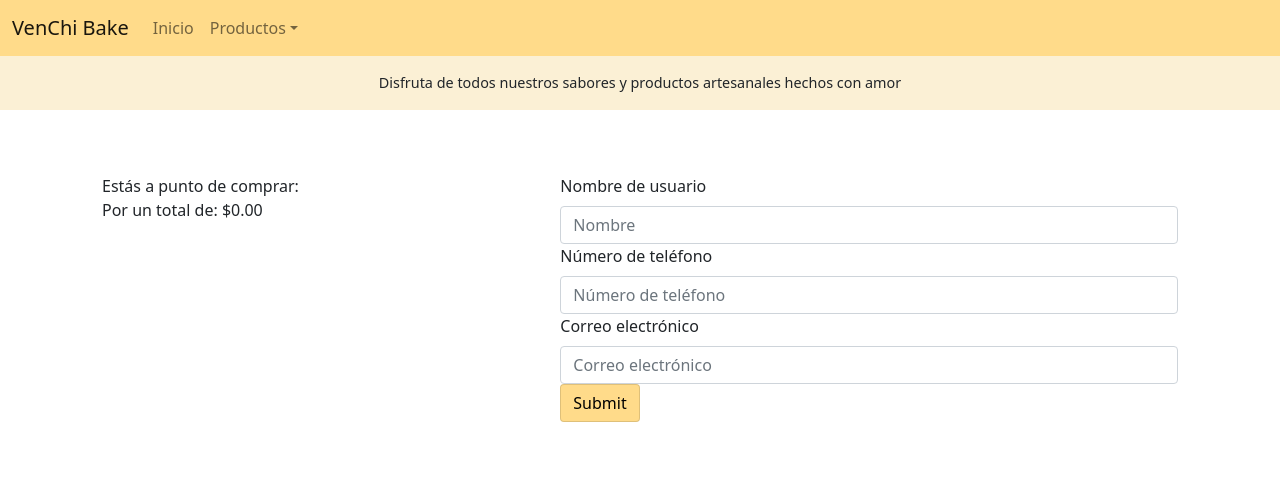
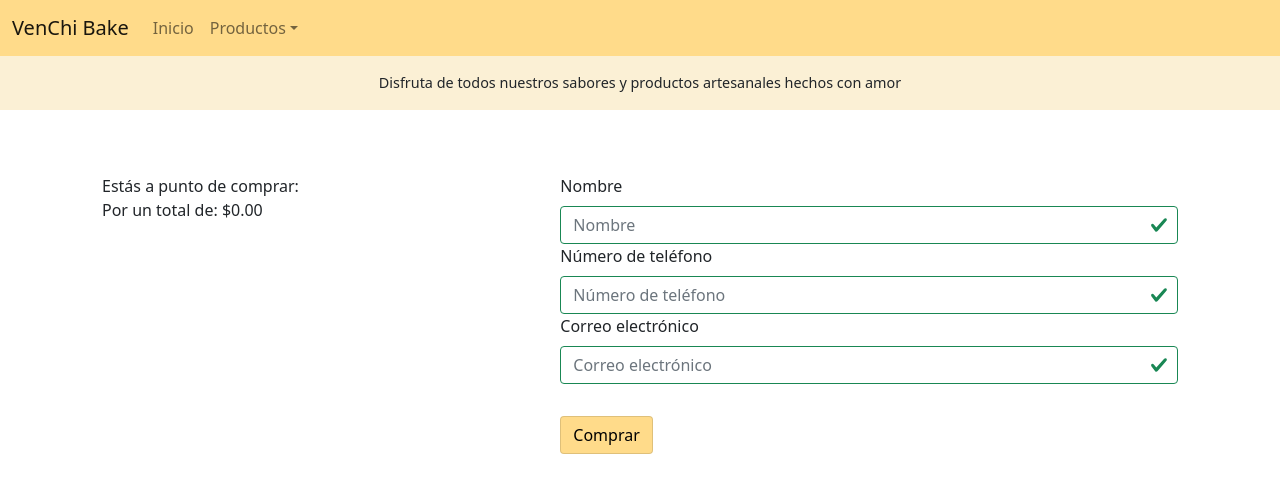
Before and after one commit to jrkaren9/ecommerce, a React (Create React App) app: page /buyCart in a window 1280 px wide. Shown: the top 492 px of the page. Built offline with nearby package versions, Linux system fonts and the light colour scheme.

Commit message:
Complete orders part

```diff
--- a/src/components/BuyCart.jsx
+++ b/src/components/BuyCart.jsx
@@ -1,5 +1,5 @@
 import React, { useContext, useState } from 'react'
-import { addDoc, collection, getFirestore } from 'firebase/firestore';
+import { addDoc, collection, getFirestore, serverTimestamp } from 'firebase/firestore';
 import Form from 'react-bootstrap/Form';
 import Button from 'react-bootstrap/Button';
 import Container from 'react-bootstrap/Container';
@@ -8,6 +8,7 @@ import Col from 'react-bootstrap/Col';
 import s from './BuyCart.module.css';
 import button from './general/Buttons.module.css'
 import { CartContext } from './CartContext';
+import BuyCartModal from './BuyCartModal';
 
 export default function BuyCart() {
 
@@ -15,30 +16,22 @@ export default function BuyCart() {
     const { cart, buyAll, getTotalCost } = useContext(CartContext);
     const total = getTotalCost();
 
-    const [ form, setForm ] = useState({});
-    const [ errors, setErrors ] = useState({});
+    const [name, setName] = useState("");
+    const [phone, setPhone] = useState("");
+    const [email, setEmail] = useState("");
 
-    const setField = (field, value) => {
-        setForm({
-          ...form,
-          [field]: value
-        })
-        // Check and see if errors exist, and remove them from the error object:
-        if ( !!errors[field] ) setErrors({
-            ...errors,
-            [field]: null
-        })
-    };
+    const [errors, setErrors] = useState({});
+
+    const [modalShow, setModalShow] = useState(false);
 
     const findFormErrors = () => {
-        const { name, phoneNumber, email } = form
-        const newErrors = {}
+        const newErrors = {};
 
         const nameValidated = validateName(name);
         if (nameValidated) newErrors.name = nameValidated;
 
-        const phoneNumberValidated = validatePhoneNumber(phoneNumber);
-        if (phoneNumberValidated) newErrors.phoneNumber = phoneNumberValidated;
+        const phoneNumberValidated = validatePhoneNumber(phone);
+        if (phoneNumberValidated) newErrors.phone = phoneNumberValidated;
 
         const emailValidated = validateEmail(email);
         if (emailValidated) newErrors.email = emailValidated;
@@ -52,22 +45,21 @@ export default function BuyCart() {
         event.stopPropagation();
 
         const newErrors = findFormErrors();
+        setErrors(newErrors);
 
-        if ( Object.keys(newErrors).length > 0 ) {
-            setErrors(newErrors);
-          } else {
-            console.log('Thank you for your feedback!');
+        if ( Object.keys(newErrors).length <= 0 && cart.length > 0 ) {
             sendOrder();
-          }
+        }
     };
 
     const sendOrder = () => {
-        console.log(form);
+        const date = serverTimestamp();
 
         const order = {
-            buyer: { name: form.name, phone: form.phoneNumber, email: form.email },
+            buyer: { name: name, phone: phone, email: email },
             items: { cart },
-            total: ""
+            date: { date },
+            total: total
         }
 
         const db = getFirestore();
@@ -77,7 +69,9 @@ export default function BuyCart() {
             ({ id }) => {
                 setOrderId(id);
                 buyAll();
-                console.log(id);
+                setOrderId(id);
+
+                setModalShow(true);
             }
         );
 
@@ -86,7 +80,7 @@ export default function BuyCart() {
 
     const validateName = (name) => {
         name = cleanInput(name);
-        setField("name", name);
+        setName(name);
 
         if(!name) return "Ingresa un nombre";
         else if(name.length <= 2) return "El nombre es muy corto";
@@ -95,7 +89,7 @@ export default function BuyCart() {
 
     const validatePhoneNumber = phoneNumber => {
         phoneNumber = cleanInput(phoneNumber);
-        setField("phoneNumber", phoneNumber);
+        setPhone(phoneNumber);
 
         const regex = /^\(?(\d{3})\)?[- ]?(\d{3})[- ]?(\d{4})$/;
 
@@ -105,7 +99,7 @@ export default function BuyCart() {
 
     const validateEmail = email => {
         email = cleanInput(email);
-        setField("email", email);
+        setEmail(email);
 
         if(!email) return "Ingresa un email";
         else if(email.length <= 2) return "Ingresa un email válido";;
@@ -118,9 +112,14 @@ export default function BuyCart() {
     }
 
     return (
+        <>
+        <BuyCartModal
+            id={orderId}
+            show={modalShow}
+            onHide={() => setModalShow(false)}
+        />
         <Container id={s.BuySection}>
             <Row>
-
                 <Col xs={12} sm={5}>
                     <p> Estás a punto de comprar: </p>
                     {
@@ -138,16 +137,16 @@ export default function BuyCart() {
                 <Col xs={12} sm={7}>
                     <Form id={s.BuyForm} noValidate onSubmit={handleSubmit}>
                         <Form.Group controlId="validationCustomUsername">
-                            <Form.Label>Nombre de usuario</Form.Label>
+                            <Form.Label>Nombre</Form.Label>
                             <Form.Control
                                 type="text"
                                 placeholder="Nombre"
-                                value={ form.name }
+                                value={ name }
                                 onChange={(e) => {
-                                    setField('name', e.currentTarget.value)
+                                    setName(e.currentTarget.value)
                                 }}
                                 isInvalid={ !!errors.name }
-                                isValid={ !!!errors.name && form.name }
+                                isValid={ !!!errors.name }
                                 required
                             />
                             <Form.Control.Feedback type="invalid">
@@ -160,16 +159,16 @@ export default function BuyCart() {
                             <Form.Control
                                 type="text"
                                 placeholder="Número de teléfono"
-                                value={ form.phoneNumber }
+                                value={ phone }
                                 onChange={(e) => {
-                                    setField('phoneNumber', e.currentTarget.value)
+                                    setPhone(e.currentTarget.value)
                                 }}
-                                isInvalid={ !!errors.phoneNumber }
-                                isValid={ !!!errors.phoneNumber && form.phoneNumber }
+                                isInvalid={ !!errors.phone }
+                                isValid={ !!!errors.phone }
                                 required
                             />
                             <Form.Control.Feedback type="invalid">
-                               { errors.phoneNumber }
+                               { errors.phone }
                             </Form.Control.Feedback>
                         </Form.Group>
 
@@ -178,12 +177,12 @@ export default function BuyCart() {
                             <Form.Control
                                 type="text"
                                 placeholder="Correo electrónico"
-                                value={ form.email }
+                                value={ email }
                                 onChange={(e) => {
-                                    setField('email', e.currentTarget.value)
+                                    setEmail(e.currentTarget.value)
                                 }}
                                 isInvalid={ !!errors.email }
-                                isValid={ !!!errors.email && form.email}
+                                isValid={ !!!errors.email }
                                 required
                             />
                             <Form.Control.Feedback type="invalid">
@@ -191,14 +190,13 @@ export default function BuyCart() {
                             </Form.Control.Feedback>
                         </Form.Group>
 
-                        <Button variant="primary" type="submit" className={button.Primary}>
-                            Submit
+                        <Button variant="primary" type="submit" className={button.Primary} id={s.BuyButton}>
+                            Comprar
                         </Button>
                     </Form>
                 </Col>
-
-
             </Row>
         </Container>
+        </>
     )
 }
--- a/src/components/BuyCart.module.css
+++ b/src/components/BuyCart.module.css
@@ -5,3 +5,19 @@
 #BuySection {
     padding: 4rem 2rem;
 }
+
+#BuyButton {
+    margin-top: 2rem;
+}
+
+#VenchiImage {
+    display: none;
+}
+
+@media only screen and (min-width: 576px) {
+    #VenchiImage {
+        display: flex;
+        margin: auto;
+        max-width: 200px;
+    }
+}
--- /dev/null
+++ b/src/components/BuyCartModal.jsx
@@ -0,0 +1,34 @@
+import React from 'react'
+import Button from 'react-bootstrap/Button';
+import Modal from 'react-bootstrap/Modal';
+import { Link } from 'react-router-dom';
+import s from './BuyCart.module.css';
+import button from './general/Buttons.module.css';
+import venchilogo from './imgs/venchilogo.jpg';
+
+export default function BuyCartModal({ id, show, onHide }) {
+    return (
+        <Modal
+            show={show}
+            backdrop="static"
+            aria-labelledby="contained-modal-title-vcenter"
+            centered
+        >
+            <Modal.Header closeButton>
+            <Modal.Title id="contained-modal-title-vcenter">
+                Resumen de la compra
+            </Modal.Title>
+            </Modal.Header>
+            <Modal.Body>
+                <h4>¡Tu compra fue completada con éxito!</h4>
+                <p>
+                    El id de tu compra es <span style={{"wordWrap": "break-all"}}>{id}</span>. Guarda este id para hacer seguimiento de tu compra.
+                </p>
+                <img src={venchilogo} alt="Venchi Logo" id={s.VenchiImage}/>
+            </Modal.Body>
+            <Modal.Footer>
+                <Button className={button.Primary} onClick={onHide} as={Link} to="/">Cerrar</Button>
+            </Modal.Footer>
+        </Modal>
+    );
+}
--- a/src/components/Cart.jsx
+++ b/src/components/Cart.jsx
@@ -52,13 +52,15 @@ export default function Cart() {
                     </Row>
                 )}
                 <Row className={s.ItemRow + " justify-content-center align-items-center"}>
-                    <Col sm={4} md={true} className="d-none d-sm-block">
+                    <Col sm={true} className="d-none d-sm-block">
                     </Col>
                     <Col sm={2} lg={1} className="d-none d-sm-block">
                         <strong>{totalItems}</strong>
                     </Col>
-                    <Col sm={4} lg={2} className="d-none d-sm-block">
+                    <Col sm={2} lg={1} className="d-none d-sm-block">
                         <strong>{total}</strong>
+                    </Col>
+                    <Col sm={2} lg={1} className="d-none d-sm-block">
                     </Col>
                 </Row>
 
```
